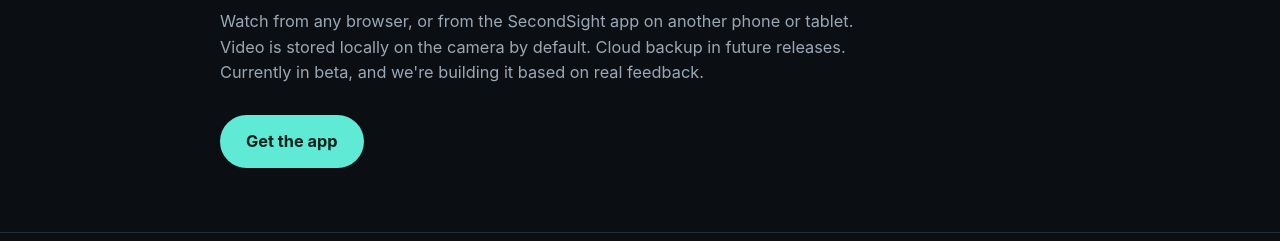
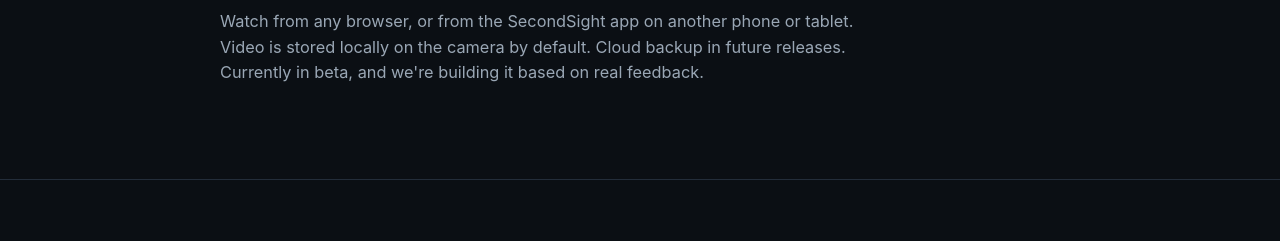
Before and after one commit to wfettich/secondsight-landing, a plain HTML site: page index.html in a window 1280 px wide. Shown: the part 357-598 px from the top of the page. Drawn offline with Linux system fonts and the light colour scheme.

Commit message:
Landing: remove the hero Get the app button

```diff
--- a/index.html
+++ b/index.html
@@ -150,7 +150,6 @@
     <h1 data-i18n="hero.title"></h1>
     <p class="tagline" data-i18n="hero.tagline"></p>
     <p class="lead" data-i18n="hero.lead"></p>
-    <a class="btn" data-i18n="hero.cta" href="#signup"></a>
   </div>
 </section>
 
@@ -269,8 +268,7 @@ const I18N = {
       badge: "Beta · Early access",
       title: "Turn an old phone into a live security camera.",
       tagline: "SecondSight is a mobile app that allows you to use an old phone as a security camera. Ease of use and privacy are our main objectives.",
-      lead: "Watch from any browser, or from the SecondSight app on another phone or tablet. Video is stored locally on the camera by default. Cloud backup in future releases. Currently in beta, and we're building it based on real feedback.",
-      cta: "Get the app"
+      lead: "Watch from any browser, or from the SecondSight app on another phone or tablet. Video is stored locally on the camera by default. Cloud backup in future releases. Currently in beta, and we're building it based on real feedback."
     },
     signup: {
       title: "Get the app",
@@ -327,8 +325,7 @@ const I18N = {
       badge: "Beta · Acces anticipat",
       title: "Transformă un telefon vechi într-o cameră de supraveghere live.",
       tagline: "SecondSight este o aplicație mobilă care îți permite să folosești un telefon vechi ca cameră de supraveghere. Ușurința de utilizare și confidențialitatea sunt obiectivele noastre principale.",
-      lead: "Vizionează din browser sau din aplicația SecondSight, pe alt telefon sau tabletă. Video-ul este stocat local pe cameră în mod implicit. Va urma backup opțional în cloud. În prezent în beta, iar dezvoltarea se bazează pe feedback real.",
-      cta: "Ia aplicația"
+      lead: "Vizionează din browser sau din aplicația SecondSight, pe alt telefon sau tabletă. Video-ul este stocat local pe cameră în mod implicit. Va urma backup opțional în cloud. În prezent în beta, iar dezvoltarea se bazează pe feedback real."
     },
     signup: {
       title: "Ia aplicația",
```
